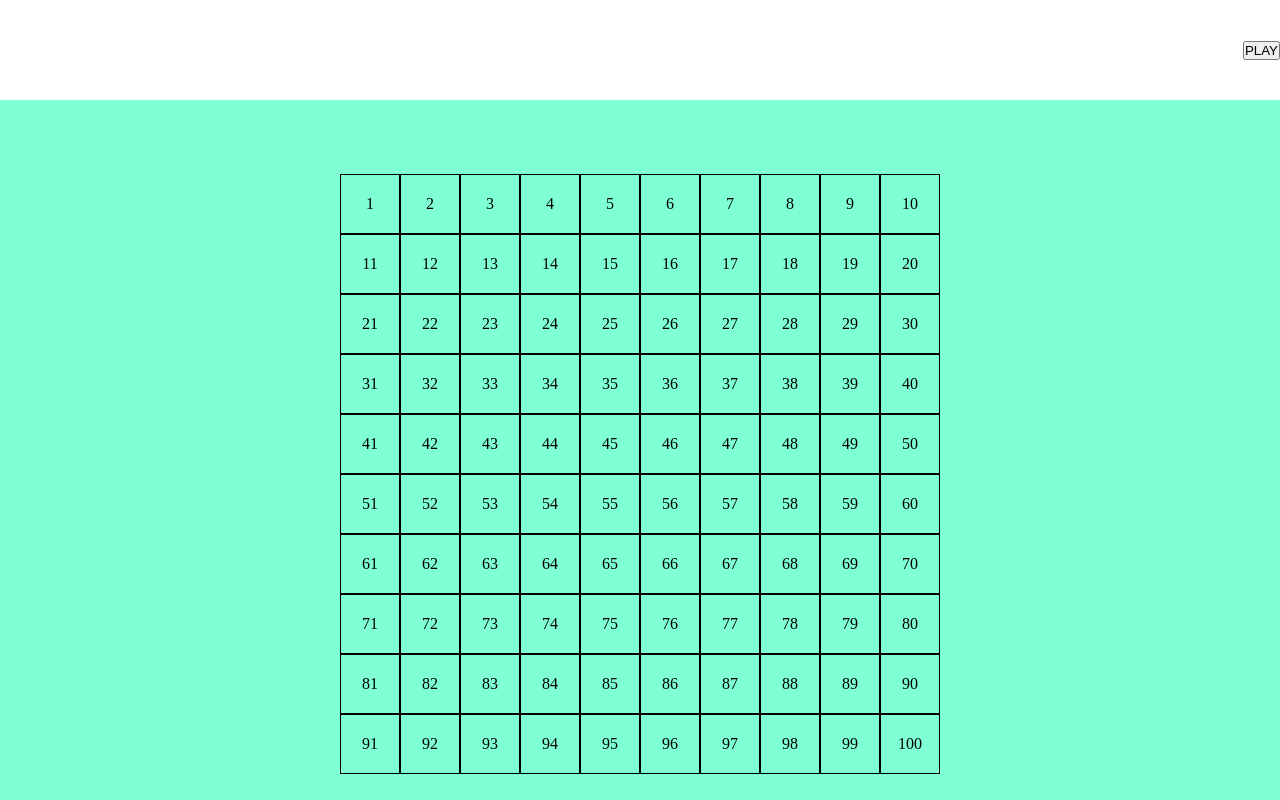
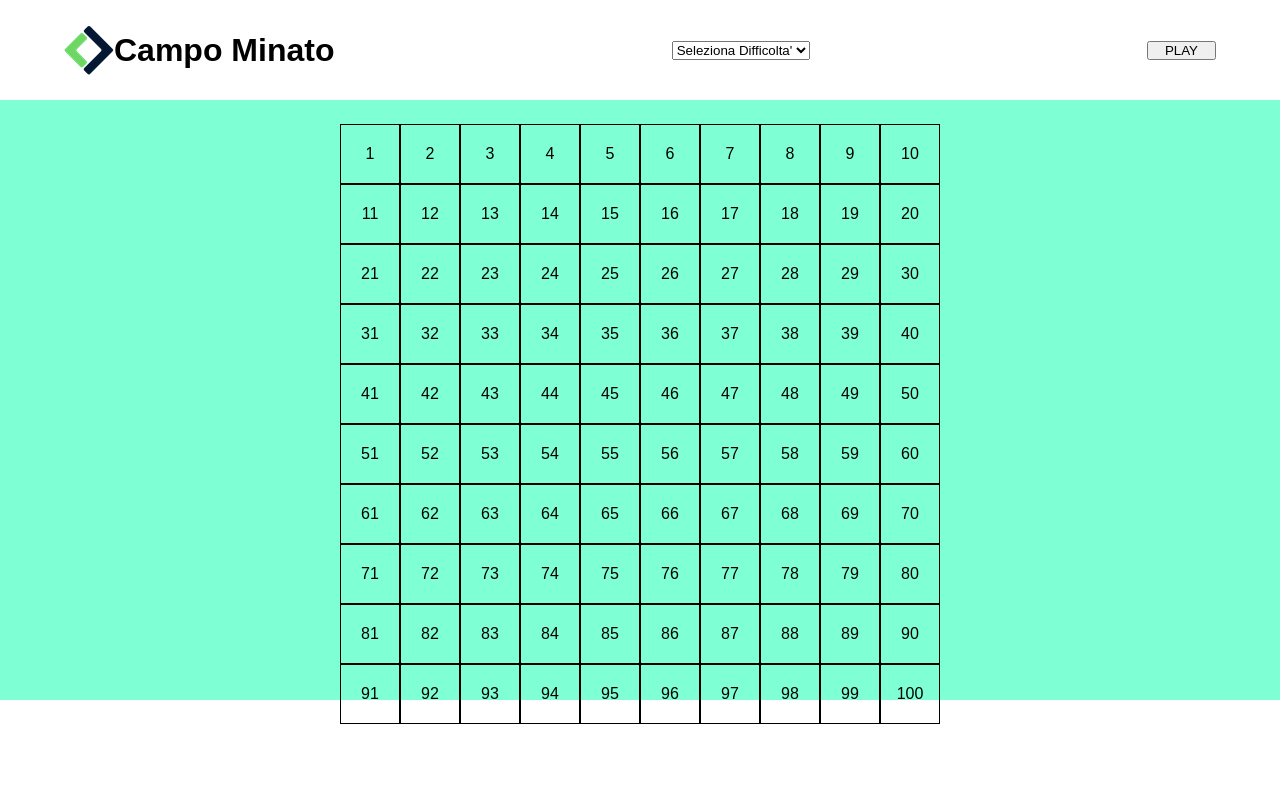
Before and after one commit to PapiMatteo/js-campominato-grid, a plain HTML site: page index.html in a window 1280 px wide. Both pictures are taken after a click on the button "PLAY". Drawn offline with Linux system fonts and the light colour scheme.

Commit message:
add: difficult selection and clean code

```diff
--- a/css/style.css
+++ b/css/style.css
@@ -2,6 +2,10 @@
     margin: 0;
     padding: 0;
     box-sizing: border-box;
+}
+
+body {
+    font-family: Arial, Helvetica, sans-serif;
 }
 
 .wrapper {
@@ -11,7 +15,7 @@
 }
 
 .container {
-    height: calc(100% - 100px);
+    height: calc(100% - 200px);
     padding-top: 3rem;
     display: flex;
     align-items: center;
@@ -22,9 +26,24 @@ header {
     width: 100%;
     height: 100px;
     background-color: white;
+}
+
+.h-con {
+    width: 90%;
+    margin: 0 auto;
+    height: 100px;
     display: flex;
-    justify-content: end;
+    justify-content: space-between;
     align-items: center;
+}
+
+.logo {
+    display: flex;
+    align-items: center;
+}
+
+.start {
+    padding: 0 1rem;
 }
 
 .grid {
@@ -35,34 +54,7 @@ header {
 }
 
 .cell {
-    width: calc(100% / 10);
-    aspect-ratio: 1;
-    border: 1px solid black;
-    display: flex;
-    justify-content: center;
-    align-items: center;
-}
 
-.cell-easy {
-    width: calc(100% / 10);
-    aspect-ratio: 1;
-    border: 1px solid black;
-    display: flex;
-    justify-content: center;
-    align-items: center;
-}
-
-.cell-hard {
-    width: calc(100% / 9);
-    aspect-ratio: 1;
-    border: 1px solid black;
-    display: flex;
-    justify-content: center;
-    align-items: center;
-}
-
-.cell-crazy {
-    width: calc(100% / 7);
     aspect-ratio: 1;
     border: 1px solid black;
     display: flex;
@@ -77,3 +69,8 @@ header {
 .show {
     display: flex;
 }
+
+footer {
+    height: 100px;
+    background-color: white;
+}
--- a/index.html
+++ b/index.html
@@ -9,11 +9,22 @@
 </head>
 <body>
 
-
     <div class="wrapper">
 
         <header>
-            <button class="start">PLAY</button>
+            <div class="h-con">
+                <div class="logo">
+                    <img src="img/Logo.png" alt="">
+                    <h1>Campo Minato</h1>
+                </div>
+                <select name="level" id="level">
+                    <option value="">Seleziona Difficolta'</option>
+                    <option value="1">Easy</option>
+                    <option value="2">Hard</option>
+                    <option value="3">Crazy</option>
+                </select>
+                <button class="start">PLAY</button>
+            </div>
         </header>
 
         <div class="container">
@@ -23,6 +34,8 @@
             </div>
 
         </div>
+
+        <footer></footer>
     </div>
 
     <!-- JS Script -->
--- a/js/script.js
+++ b/js/script.js
@@ -1,8 +1,8 @@
 // DATI
 
-const btnElem      = document.querySelector(".start");
-const gridElem     = document.querySelector(".grid");
-const numbersArray = cellsNumber(100);
+const btnElem  = document.querySelector(".start");
+const gridElem = document.querySelector(".grid");
+
 
 // LOGICA
 
@@ -11,20 +11,11 @@ btnElem.addEventListener("click", handleBtnClick);
 /***********************/
 // FUNZIONI
 
-function cellsNumber(maxNumber) {
-    const result = [];
-
-    for (let i = 1; i <= maxNumber; i++) {
-        result.push(i);
-    }
-
-    return result;
-}
-
-function createCells(innerNumber) {
+function createCells(innerNumber, cellSize) {
 
     const newCell = document.createElement("div");
     newCell.classList.add("cell");
+    newCell.style.width =`calc(100% / ${cellSize})`;
     newCell.innerHTML = innerNumber;
 
     return newCell;
@@ -32,19 +23,50 @@ function createCells(innerNumber) {
 }
 
 function handleBtnClick() {
-    for (let i = 0; i < numbersArray.length; i++) {
 
-        const curNumber = numbersArray[i];
-        const cell = createCells(curNumber);
+    gridElem.innerHTML = ""
+    const level        = document.querySelector("#level").value;
+    let gridSize;
+    let cellSize;
 
-        cell.addEventListener("click", function(){
+    switch (level) {
+        case "1":
+            gridSize = 100;
+            cellSize = 10;
+            break
 
-            const clickedNumber = parseInt(this.textContent);
-            console.log(clickedNumber);
-            cell.classList.add("azure");
-        });
+        case "2":
+            gridSize = 81;
+            cellSize = 9;
+            break
+
+        case "3":
+            gridSize = 49;
+            cellSize = 7;
+            break
+
+        default :
+            gridSize = 100;
+            cellSize = 10;
+            break
+    }
+
+    for (let i = 1; i <= gridSize; i++) {
+
+        const cell = createCells(i, cellSize);
+
+        cell.addEventListener("click", handleCellClick);
 
         gridElem.append(cell);
         gridElem.classList.add("show");
+
     }
 }
+
+function handleCellClick(){
+
+    const clickedNumber = parseInt(this.textContent);
+    console.log(clickedNumber);
+    this.classList.add("azure");
+
+}
```
Also changed, not shown: img/Logo.png (added).
